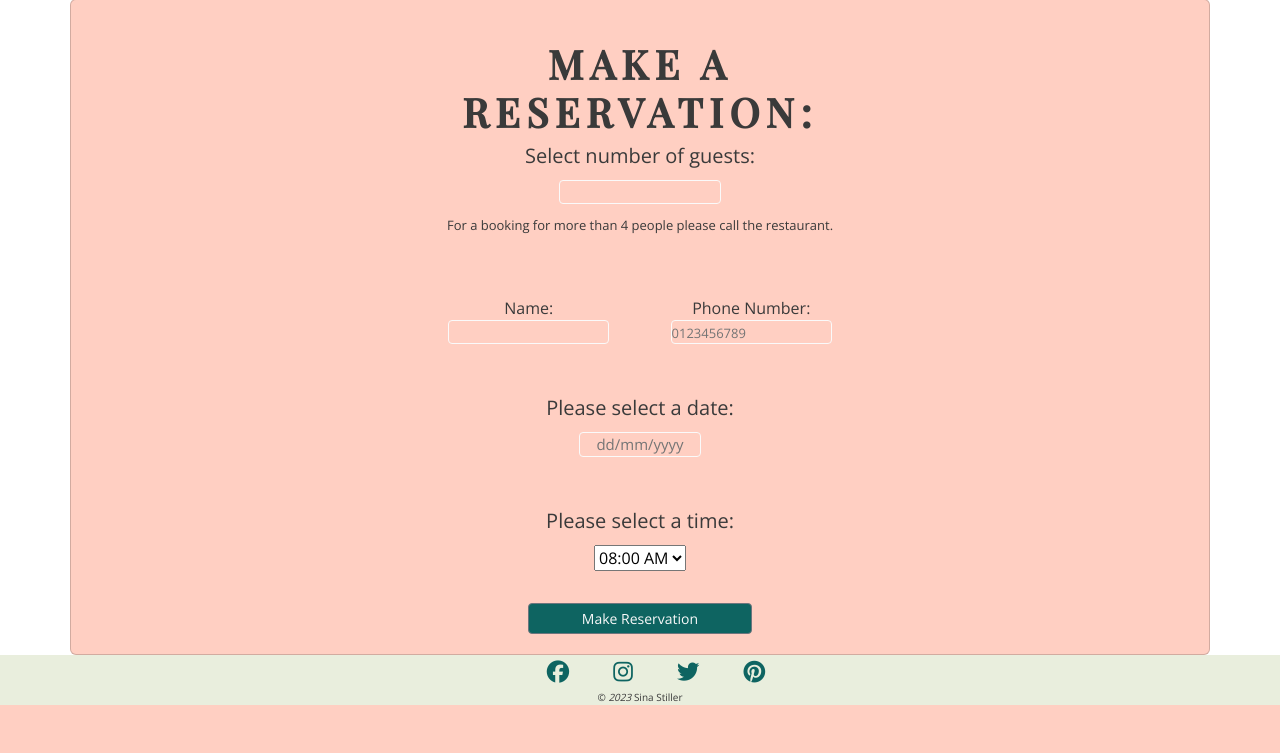
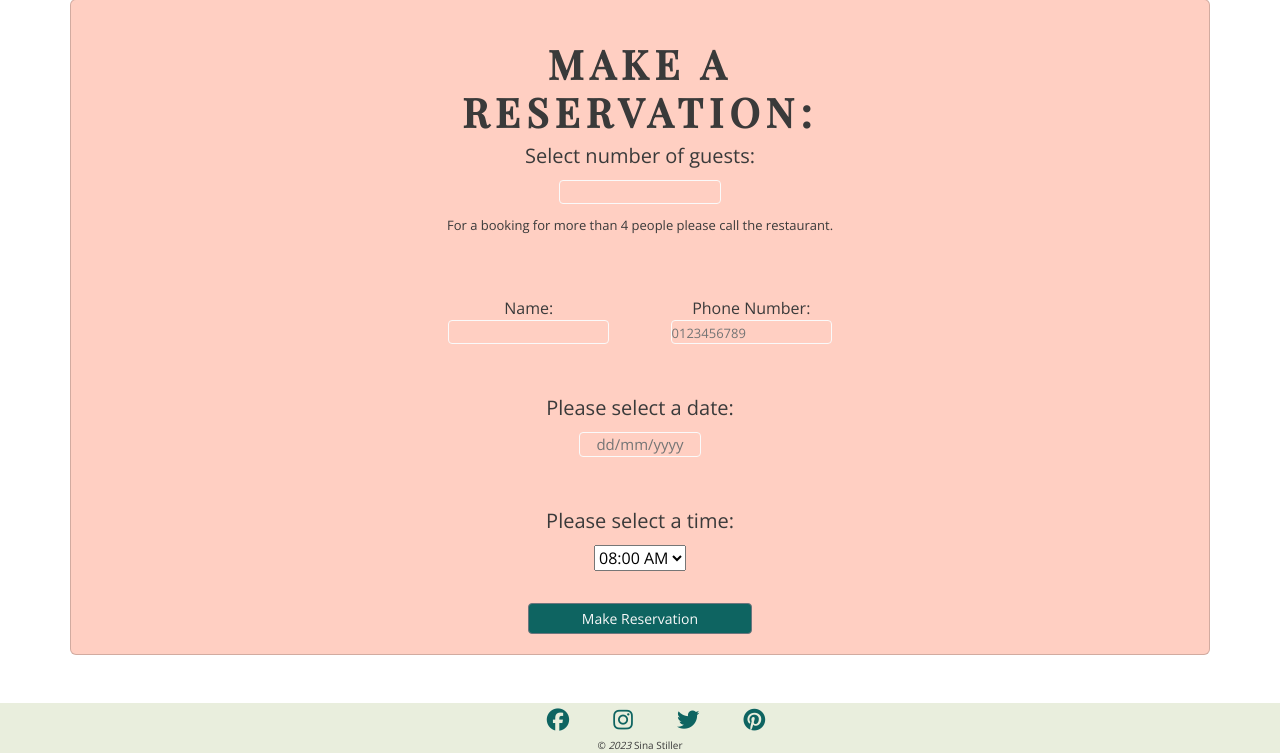
Before and after one commit to sinastiller/pp4_restaurant_website, a Django app: page /table_booking/ in a window 1280 px wide. Shown: the part 124-877 px from the top of the page. Before the commit the page ends 829 px from the top, so only its background shows below. Run offline with Django 3.2, Linux system fonts and the light colour scheme; some libraries are stand-ins or nearby versions; some web fonts are replaced.

Commit message:
Add bottom margin for container

```diff
--- a/templates/booking.html
+++ b/templates/booking.html
@@ -2,7 +2,7 @@
 {% block title %} Happy Leeks | Book your Table {% endblock %}
 
 {% block content %}
-<div class="container card card-body mt-5 booking">
+<div class="container card card-body mt-5 mb-5 mx-auto booking">
     <form action="{% url 'booking:table_booking' %}" method="POST">
     {{ form.non_field_errors }}
     {% csrf_token %}
@@ -18,21 +18,6 @@
                             <!-- <input type="submit" value="1"> -->
                         {{ form.number_of_guests }}
                     </div>
-                    <!-- <div class="col-lg-5 col-md-12 text-center m-1">
-
-                            <input type="submit" value="2">
-
-                    </div>
-                    <div class="col-lg-5 col-md-12 text-center m-1">
-
-                            <input type="submit" value="3">
-
-                    </div>
-                    <div class="col-lg-5 col-md-12 text-center m-1">
-
-                            <input type="submit" value="4">
-
-                    </div> -->
                 </div>
                 <p class="text-center mt-3">For a booking for more than 4 people please call the restaurant.</p>
             </div>
@@ -90,10 +75,4 @@
     </form>
 </div>
 
-<!-- <form action="" method="POST">
-    {% csrf_token %}
-    {{form}}
-    <button class="btn btn-secondary btn-sm justify-content-center" type="submit">Make Reservation</button>
-</form>  -->
-
 {% endblock content %}
```
